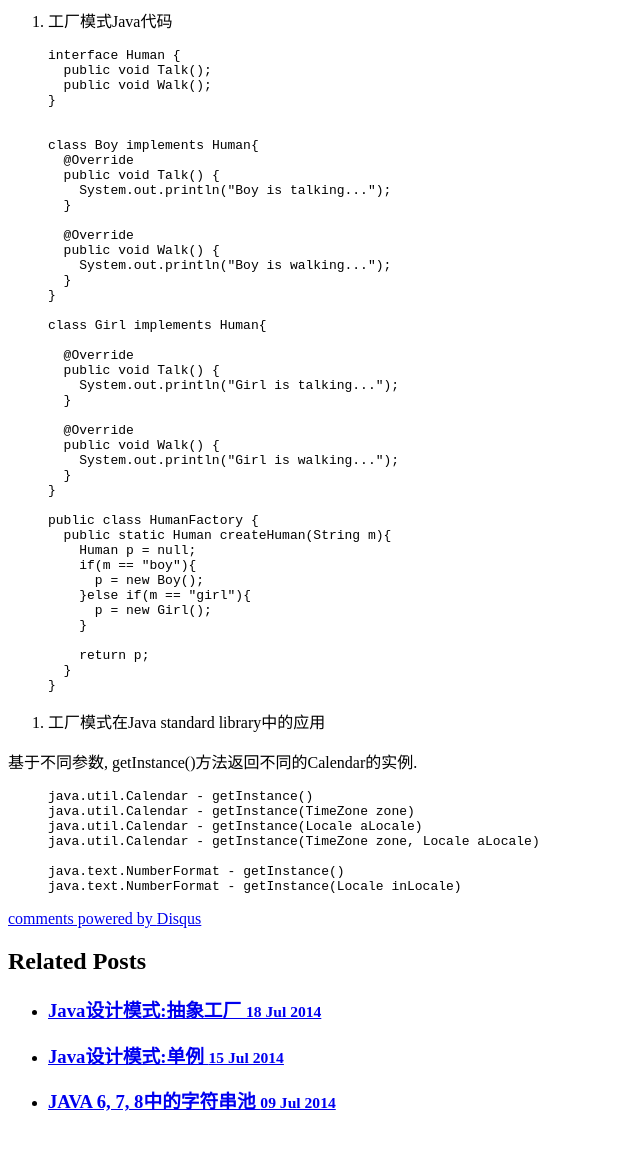
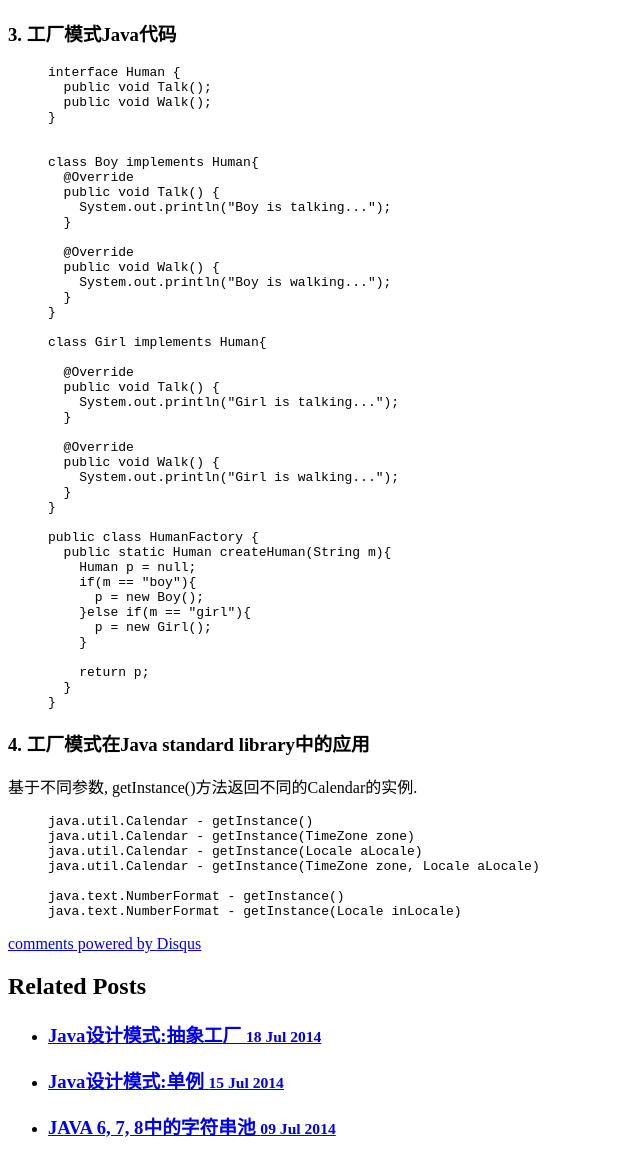
Before and after one commit to clarkdo/clarkdo.github.com, a Jekyll site: the page built from _posts/2014-07-18-12.md, in a window 1280 px wide and 1400 px high, scrolled down 503 px, cut to the strip 247-1400 px from the top of the window. Shown: the whole strip, without its empty margins (0-640 px from the left). Built offline with Jekyll 4.4.1, drawn with Linux system fonts in a browser that asks for light colours; Markdown is read by kramdown in place of the engine named in the settings; comment, search, counter and statistics services are not loaded; before the commit the page ends 1882 px from its top, so only the background shows below that.

Commit message:
new post

```diff
--- a/_posts/2014-07-18-12.md
+++ b/_posts/2014-07-18-12.md
@@ -10,11 +10,11 @@ comments: true
 
 
 
-2. 工厂模式类图
+###2. 工厂模式类图
 
 <img src="http://www.programcreek.com/wp-content/uploads/2013/02/factory-design-pattern.png" alt="factory-design-pattern" width="434" height="282" class="alignleft size-full wp-image-7763">
 
-3. 工厂模式Java代码
+###3. 工厂模式Java代码
 
 {% highlight java %}
 interface Human {
@@ -62,7 +62,7 @@ public class HumanFactory {
 }
 {% endhighlight %}
 
-4. 工厂模式在Java standard library中的应用
+###4. 工厂模式在Java standard library中的应用
 
 基于不同参数, getInstance()方法返回不同的Calendar的实例.
 
```
